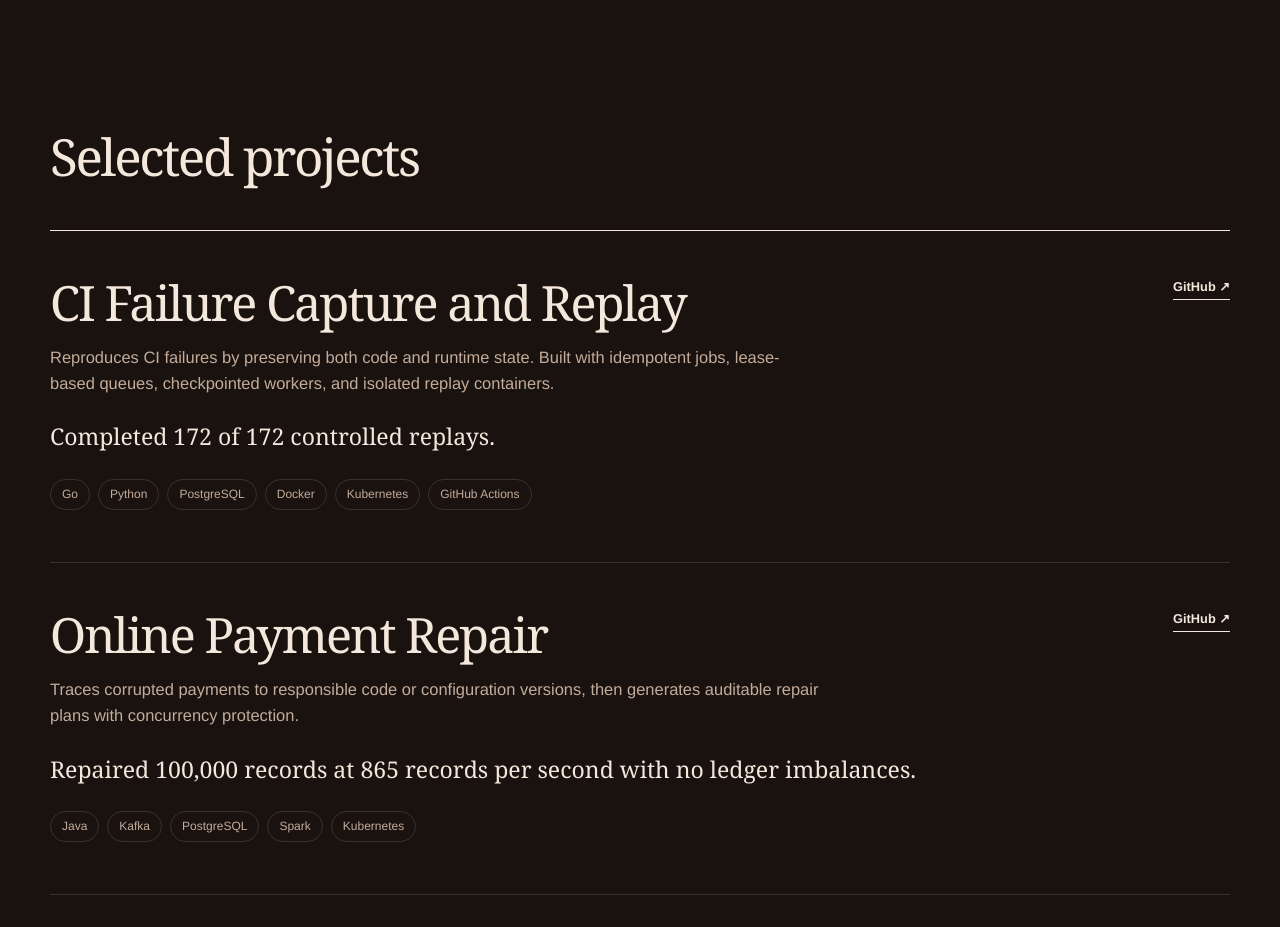
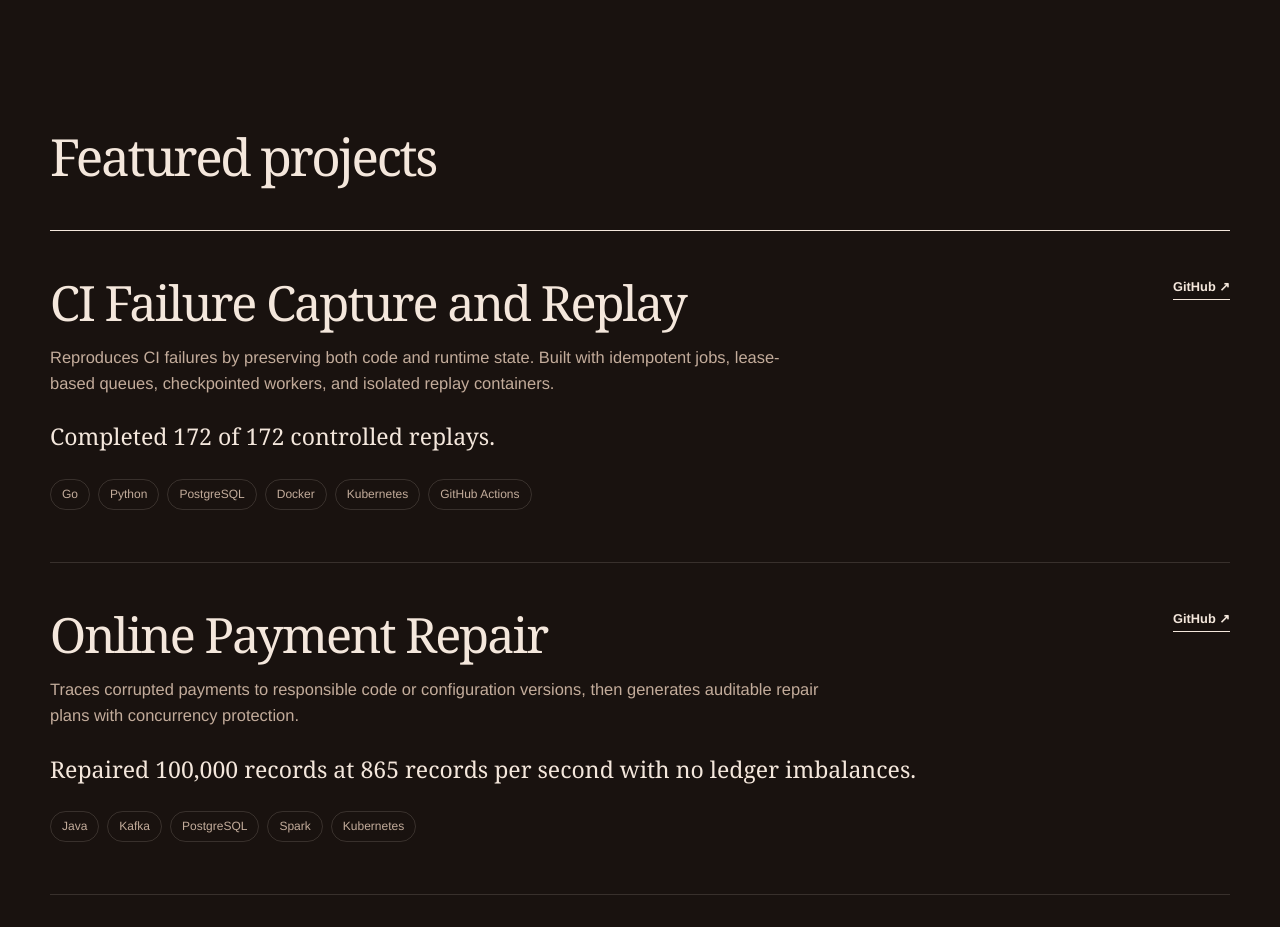
Before and after one commit to johnquevedo/my-website, a Next.js app: page / in a window 1280 px wide. Shown: the part 1040-1967 px from the top of the page. Built offline with nearby package versions, Linux system fonts and the light colour scheme.

Commit message:
Rename projects section

```diff
--- a/app/page.tsx
+++ b/app/page.tsx
@@ -119,9 +119,9 @@ export default function Home() {
 
         <section className="home-work page-shell" id="work">
           <div className="home-work-heading">
-            <h2>Selected projects</h2>
+            <h2>Featured projects</h2>
           </div>
-          <div className="project-list" aria-label="Selected projects">
+          <div className="project-list" aria-label="Featured projects">
             {projects.map((project) => (
               <article className="project-card" id={project.id} key={project.id}>
                 <div className="project-main">
```
